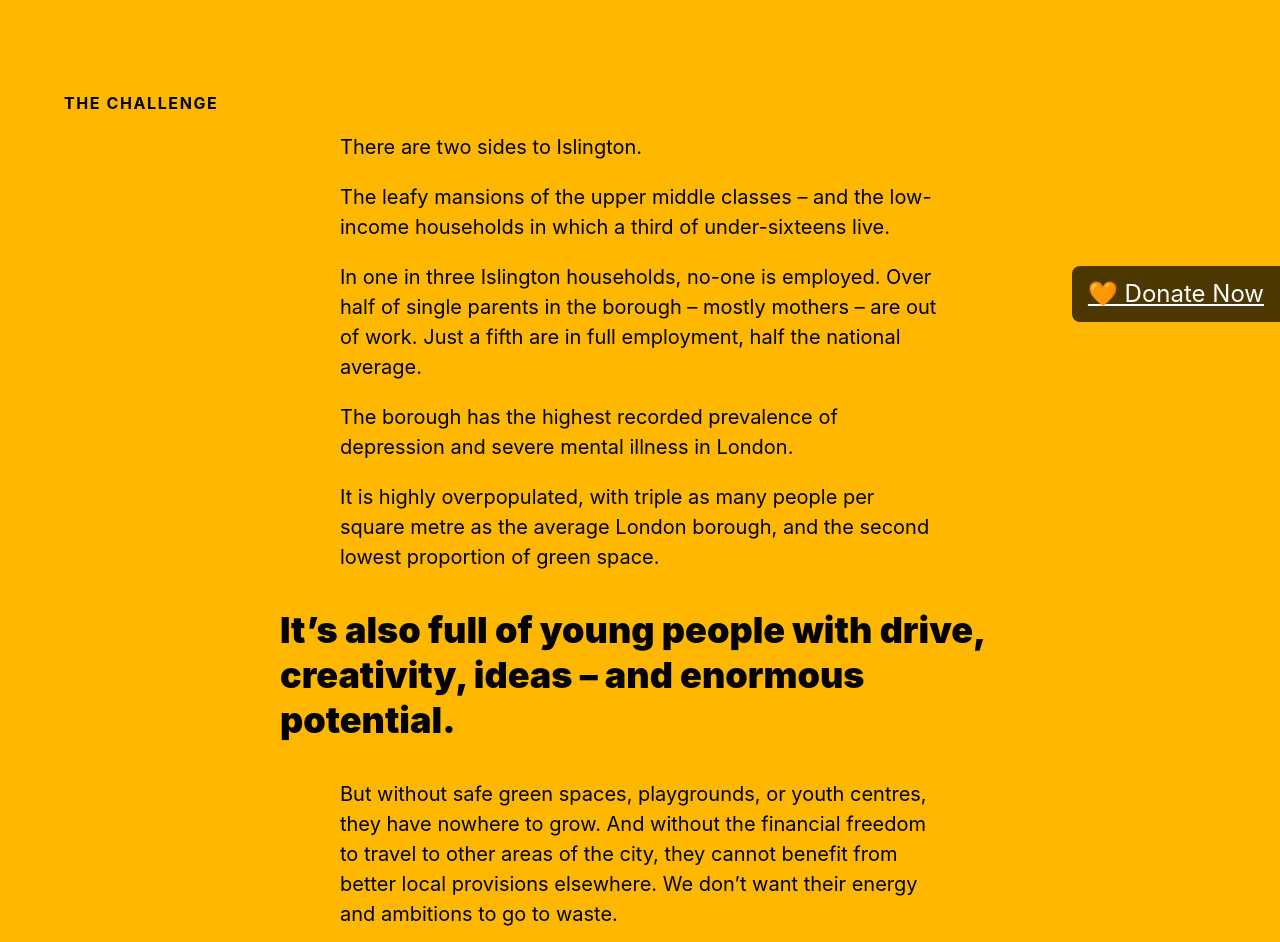
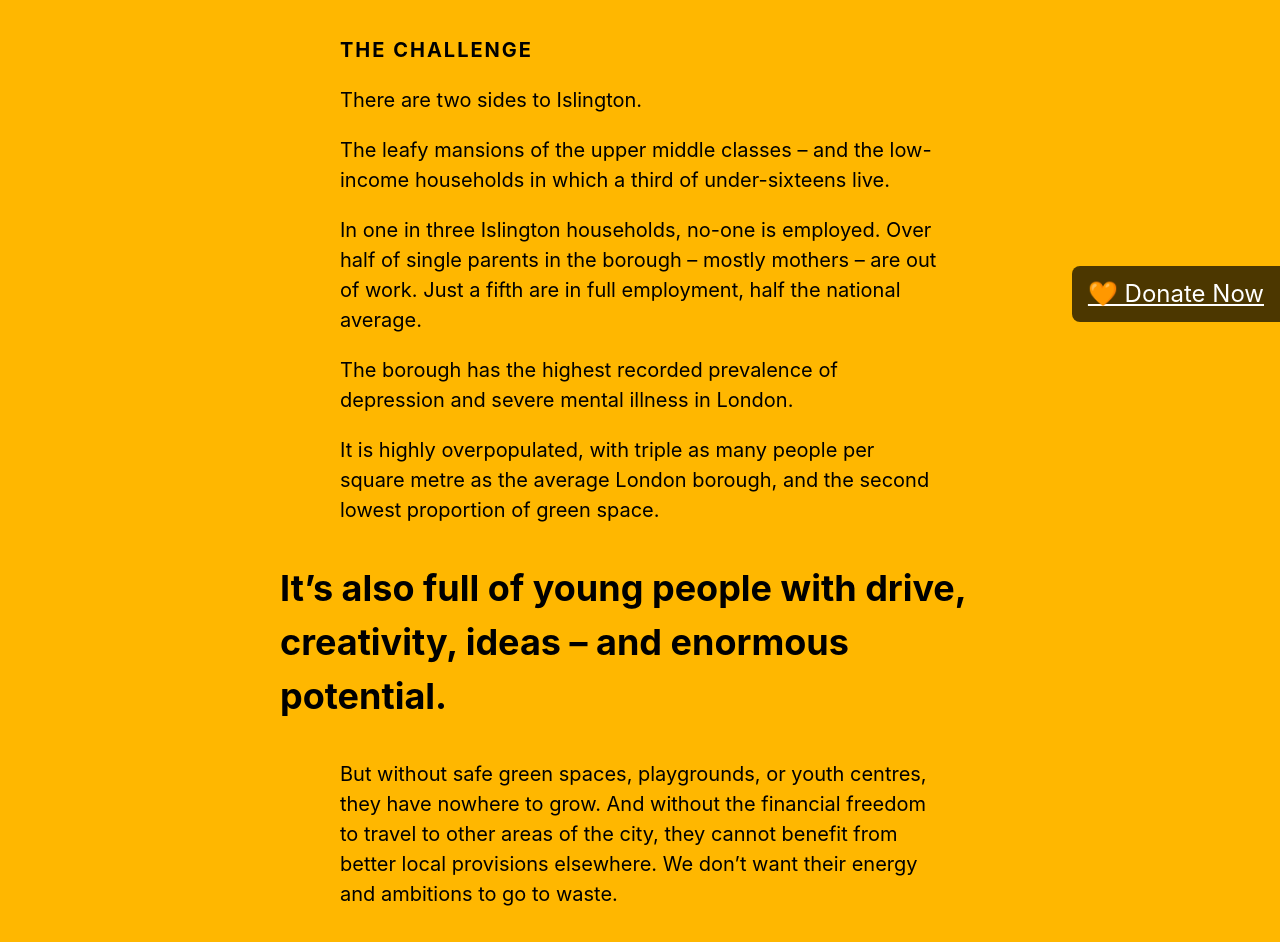
Before and after one commit to adaapp/prospex-website, a plain HTML site: page index.html in a window 1280 px wide. Shown: the part 106-1048 px from the top of the page. Drawn offline with nearby package versions, Linux system fonts and the light colour scheme.

Commit message:
Layout using tachyons

```diff
--- a/index.html
+++ b/index.html
@@ -1,38 +1,25 @@
 <!DOCTYPE html>
 <html>
+
 <head>
     <meta charset="utf-8" />
     <title>Prospex</title>
     <meta name="viewport" content="width=device-width, initial-scale=1">
 
-    <link rel="stylesheet" href="https://unpkg.com/tachyons@4.10.0/css/tachyons.min.css"/>
+    <link rel="stylesheet" href="https://unpkg.com/tachyons@4.10.0/css/tachyons.min.css" />
     <link rel="stylesheet" href="./style/main.css">
 
 </head>
+
 <body class="sans-serif f4-ns bg-gold">
 
 
 
-    <header class="bg-black-90 w-100 ph3 ph5-l">
-        <h1 class="w-20"><img alt="Prospex" src="img/prospex.png"></h1>
+    <header class="bg-black-90 fixed w-100 ph3 ph5-l ma0">
+        <h1 class="w-20 ma0"><img alt="Prospex" src="img/prospex.png"></h1>
     </header>
 
-    <article class="pa3 pa5-ns">
-        <h1 class="ttu tracked f5 center">The Challenge</h1>
-        <p class="measure lh-copy center">There are two sides to Islington.</p>
-        <p class="measure lh-copy center">The leafy mansions of the upper middle classes – and the low-income households in which a third of under-sixteens live.</p>
-        <p class="measure lh-copy center">In one in three Islington households, no-one is employed. Over half of single parents in the borough – mostly mothers – are out of work. Just a fifth are in full employment, half the national average.</p>
-        <p class="measure lh-copy center">The borough has the highest recorded prevalence of depression and severe mental illness in London. </p>
-        <p class="measure lh-copy center">It is highly overpopulated, with triple as many people per square metre as the average London borough, and the second lowest proportion of green space.</p>
-        <p class="ph0 f4 f2-ns measure-narrow center">
-            <span class="fw9 lh-copy lh-title-ns block">
-                It’s also full of young people with drive, creativity, ideas – and enormous potential.
-            </span>
-        </p>
-        <p class="measure lh-copy center">But without safe green spaces, playgrounds, or youth centres, they have nowhere to grow. And without the financial freedom to travel to other areas of the city, they cannot benefit from better local provisions elsewhere. We don’t want their energy and ambitions to go to waste.</p>
-
-      </article>
-    <article class="cf">
+    <!-- <article class="cf">
         <div class="fl w-50 w-25-ns">
           <a href="" class="db aspect-ratio aspect-ratio--1x1">
             <span role="img" aria-label="Canoeing" style="background-image:url(./photos/canoeing.jpg);" class="bg-center cover aspect-ratio--object"></span>
@@ -120,7 +107,7 @@
             <span role="img" aria-label="Malibu -  Anderson Paak" style="background-image:url(./photos/lifejackets.jpg);" class="bg-center cover aspect-ratio--object"></span>
           </a>
         </div>
-      </article>
+      </article> -->
 
     <span class="nav-toggle">MENU</span>
     <div class="nav-box closed">
@@ -133,48 +120,73 @@
         </nav>
     </div>
 
+
+
     <main class="container">
-        <section id="the-challenge">
-            <h1>The Challenge</h1>
-            <p>There are two sides to Islington.</p>
-            <p>The leafy mansions of the upper middle classes – and the low-income households in which a third of under-sixteens live.</p>
-            <p>In one in three Islington households, no-one is employed. Over half of single parents in the borough – mostly mothers – are out of work. Just a fifth are in full employment, half the national average.</p>
-            <p>The borough has the highest recorded prevalence of depression and severe mental illness in London. </p>
-            <p>It is highly overpopulated, with triple as many people per square metre as the average London borough, and the second lowest proportion of green space.
-            It’s also full of young people with drive, creativity, ideas – and enormous potential.</p>
-            <p>But without safe green spaces, playgrounds, or youth centres, they have nowhere to grow. And without the financial freedom to travel to other areas of the city, they cannot benefit from better local provisions elsewhere. We don’t want their energy and ambitions to go to waste.</p>
+        <section id="the-challenge" class="pa5 pa6-ns lh-copy">
+            <h1 class="measure center ttu tracked f4-ns">The Challenge</h1>
+            <p class="measure center f4-ns">There are two sides to Islington.</p>
+            <p class="measure center f4-ns">The leafy mansions of the upper middle classes – and the low-income households in
+                which a third of under-sixteens live.</p>
+            <p class="measure center f4-ns">In one in three Islington households, no-one is employed. Over half of single
+                parents
+                in the borough – mostly mothers – are out of work. Just a fifth are in full employment, half the
+                national
+                average.</p>
+            <p class="measure center f4-ns">The borough has the highest recorded prevalence of depression and severe mental
+                illness in London. </p>
+            <p class="measure center f4-ns">It is highly overpopulated, with triple as many people per square metre as the
+                average
+                London borough, and the second lowest proportion of green space.</p>
+            <p class="ph0 center f4 f2-ns measure-narrow">
+                <span class="fw7 lh-title-ns block">
+                    It’s also full of young people with drive, creativity, ideas – and enormous potential.
+                </span>
+            </p>
+            <p class="measure center f4-ns">But without safe green spaces, playgrounds, or youth centres, they have nowhere to
+                grow. And without the financial freedom to travel to other areas of the city, they cannot benefit from
+                better local provisions elsewhere. We don’t want their energy and ambitions to go to waste.</p>
+
 
         </section>
-        <section id="what-we-do">
+        <section id="what-we-do" class="bg-white">
             <h1>What we do</h1>
-            <p>Young people want places to go. In Islington, they have a number of options, but few of them are free. Community centres in estates have been closed, or are being redeveloped. Many don’t feel safe travelling to the places which remain open because of high incidence of crime or antisocial behaviour. Prospex gives them somewhere to learn, play, or just relax – closer to home. </p>
-            <p>Our youth hubs offer a safe space for young people to meet new people, learn new skills, and enjoy themselves in an environment designed to promote positive wellbeing. We have a ‘Healthy Bodies, Healthy Minds’ approach – stimulating both the physical body, and the mind. We run regular cooking, gardening, arts and crafts, team building, and personal development sessions, coupled with sports, physical activity and trips to the countryside. </p>
-            <p>Whatever they feel like doing, whoever they are, and whoever they wish to be, we want every young person to find a home at Prospex. </p>
+            <p>Young people want places to go. In Islington, they have a number of options, but few of them are free.
+                Community centres in estates have been closed, or are being redeveloped. Many don’t feel safe
+                travelling to the places which remain open because of high incidence of crime or antisocial behaviour.
+                Prospex gives them somewhere to learn, play, or just relax – closer to home. </p>
+            <p>Our youth hubs offer a safe space for young people to meet new people, learn new skills, and enjoy
+                themselves in an environment designed to promote positive wellbeing. We have a ‘Healthy Bodies, Healthy
+                Minds’ approach – stimulating both the physical body, and the mind. We run regular cooking, gardening,
+                arts and crafts, team building, and personal development sessions, coupled with sports, physical
+                activity and trips to the countryside. </p>
+            <p>Whatever they feel like doing, whoever they are, and whoever they wish to be, we want every young person
+                to find a home at Prospex. </p>
 
             <h2>Streams:</h2>
 
-            <ol>
-                <li>
+            <ol class="flex">
+                <li class="w20-ns w50 pa3 mr2">
                     <a href="./programmes.html" title="Prospex Street Teams">
                         <h2>Street Teams</h2>
                     </a>
                 </li>
-                <li>
+                <li class="w20-ns w50 pa3 mr2">
                     <a href="./programmes.html" title="Prospex Skills Workshops">
                         <h2>Skills Workshops</h2>
                     </a>
                 </li>
-                <li>
+                <li class="w20-ns w50 pa3 mr2">
                     <a href="./programmes.html" title="Prospex Summer Programme">
                         <h2>Summer Programme</h2>
                     </a>
                 </li>
-                <li>
+                <li class="w20-ns w50 pa3 mr2">
                     <a href="./programmes.html" title="Prospex Youth Club">
                         <h2>Youth Club</h2>
                     </a>
                 </li>
-                <li>
+                <li class="w20-ns w50 pa3">
                     <a href="./programmes.html" title="Prospex 121 Programmes">
                         <h2>1-2-1 Programmes</h2>
                     </a>
@@ -184,8 +196,14 @@
         <section id="why-we-are-different">
             <h1>Why We’re Different</h1>
             <p>Our team does more than just meet and engage with young people within the confines of the centre. </p>
-            <p>We have been advocates for our children and teens with school, the police, and other authorities.  We meet with parents and their peers to help mediate conflicts, and accompany them to meetings or important appointments to provide support. If we feel their voices are not being heard, we speak up, and encourage them to do the same. We listen when they need us to, and signpost them to other organisations where necessary.</p>
-            <p>Our team and volunteers build lasting, meaningful relationships with the young people who come to us. We let them be themselves and engage in positive activities designed to promote and stimulate healthy bodies and healthy minds. </p>
+            <p>We have been advocates for our children and teens with school, the police, and other authorities. We
+                meet with parents and their peers to help mediate conflicts, and accompany them to meetings or
+                important appointments to provide support. If we feel their voices are not being heard, we speak up,
+                and encourage them to do the same. We listen when they need us to, and signpost them to other
+                organisations where necessary.</p>
+            <p>Our team and volunteers build lasting, meaningful relationships with the young people who come to us. We
+                let them be themselves and engage in positive activities designed to promote and stimulate healthy
+                bodies and healthy minds. </p>
         </section>
         <section id="fundraising">
             <h1>Donate now</h1>
@@ -204,4 +222,5 @@
 
 </body>
 <script src="./js/nav-toggle.js"></script>
+
 </html>
```
Lines whose indentation alone changed are shown as unchanged.
